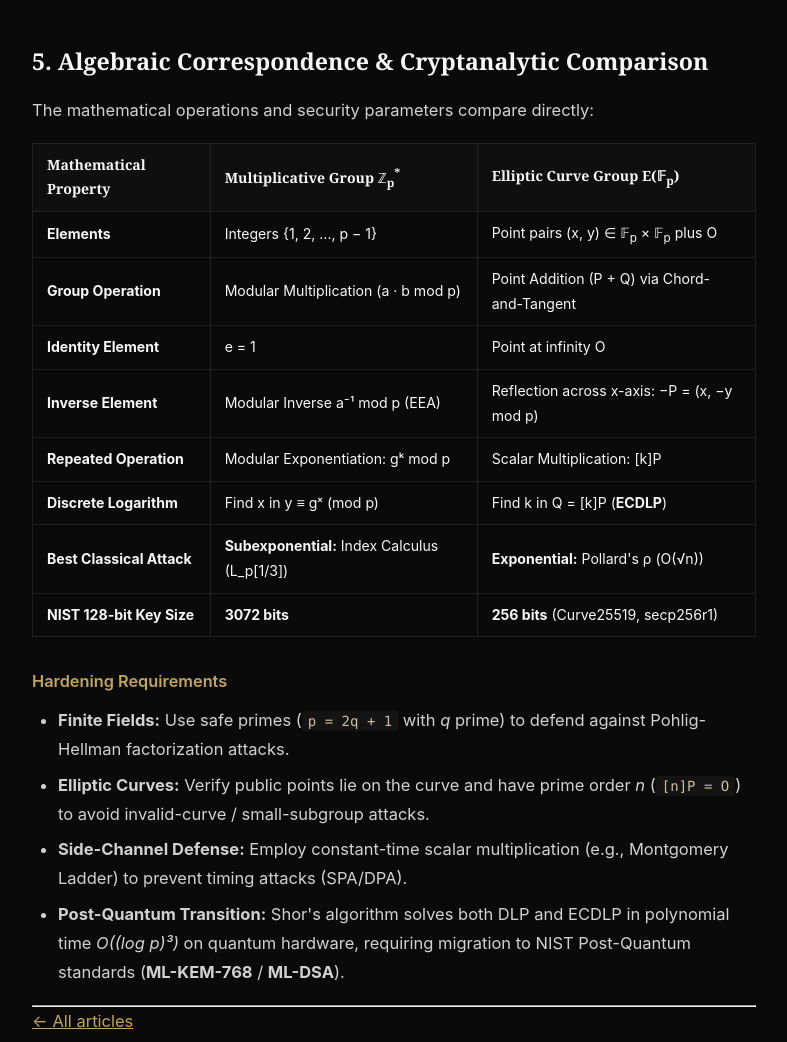
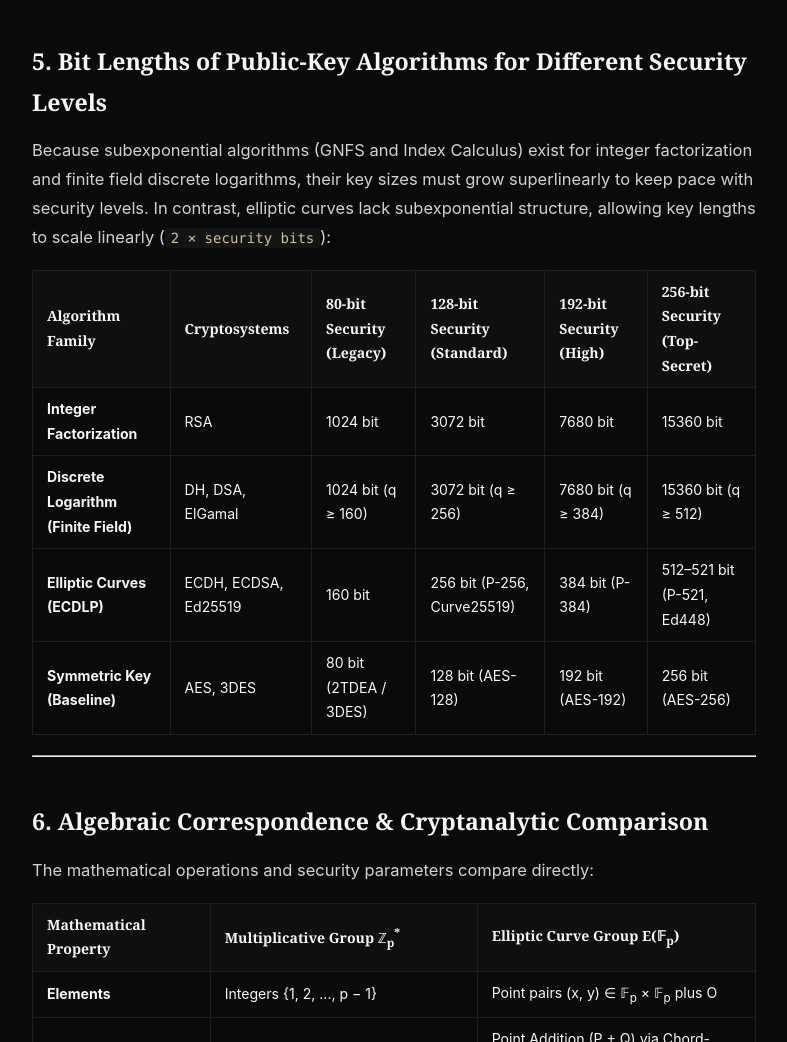
Before and after one commit to ikonstas70/ikonstas70.github.io, a plain HTML site: page articles/gh-discrete-logarithm-cryptosystems.html in a window 1280 px wide. Shown: the part 5680-6722 px from the top of the page, without its empty margins (246-1033 px from the left). Drawn offline with Linux system fonts and the light colour scheme; no server answers.

Commit message:
Add Bit lengths of public-key algorithms for different security levels comparison table

```diff
--- a/articles/gh-discrete-logarithm-cryptosystems.html
+++ b/articles/gh-discrete-logarithm-cryptosystems.html
@@ -5,7 +5,7 @@
 <meta charset="utf-8">
 <meta name="viewport" content="width=device-width, initial-scale=1">
 <title>Public-Key Cryptosystems Based on the Discrete Logarithm Problem — Konstas Engineering Notes</title>
-<meta name="description" content="Technical reference on the Discrete Logarithm Problem (DLP), ℤₚ* Multiplicative Group Operations, Diffie-Hellman Key Exchange (DHKE), ElGamal Encryption, and Elliptic Curve Cryptography (ECC).">
+<meta name="description" content="Technical reference on the Discrete Logarithm Problem (DLP), ℤₚ* Multiplicative Group Operations, Diffie-Hellman Key Exchange (DHKE), ElGamal Encryption, Elliptic Curve Cryptography (ECC), and security bit-length equivalents.">
 <link rel="stylesheet" href="/style.css">
 <!-- Google tag (gtag.js) -->
 <script async src="https://www.googletagmanager.com/gtag/js?id=G-BZK50T0JFT"></script>
@@ -212,7 +212,59 @@ y₃ ≡ &lambda;(x₁ &minus; x₃) &minus; y₁ (mod p)
 
     <hr></hr>
 
-    <h2>5. Algebraic Correspondence & Cryptanalytic Comparison</h2>
+    <h2>5. Bit Lengths of Public-Key Algorithms for Different Security Levels</h2>
+    <p>Because subexponential algorithms (GNFS and Index Calculus) exist for integer factorization and finite field discrete logarithms, their key sizes must grow superlinearly to keep pace with security levels. In contrast, elliptic curves lack subexponential structure, allowing key lengths to scale linearly (<code>2 &times; security bits</code>):</p>
+
+    <table>
+      <thead>
+        <tr>
+          <th>Algorithm Family</th>
+          <th>Cryptosystems</th>
+          <th>80-bit Security (Legacy)</th>
+          <th>128-bit Security (Standard)</th>
+          <th>192-bit Security (High)</th>
+          <th>256-bit Security (Top-Secret)</th>
+        </tr>
+      </thead>
+      <tbody>
+        <tr>
+          <td><strong>Integer Factorization</strong></td>
+          <td>RSA</td>
+          <td>1024 bit</td>
+          <td>3072 bit</td>
+          <td>7680 bit</td>
+          <td>15360 bit</td>
+        </tr>
+        <tr>
+          <td><strong>Discrete Logarithm (Finite Field)</strong></td>
+          <td>DH, DSA, ElGamal</td>
+          <td>1024 bit (q &ge; 160)</td>
+          <td>3072 bit (q &ge; 256)</td>
+          <td>7680 bit (q &ge; 384)</td>
+          <td>15360 bit (q &ge; 512)</td>
+        </tr>
+        <tr>
+          <td><strong>Elliptic Curves (ECDLP)</strong></td>
+          <td>ECDH, ECDSA, Ed25519</td>
+          <td>160 bit</td>
+          <td>256 bit (P-256, Curve25519)</td>
+          <td>384 bit (P-384)</td>
+          <td>512–521 bit (P-521, Ed448)</td>
+        </tr>
+        <tr>
+          <td><strong>Symmetric Key (Baseline)</strong></td>
+          <td>AES, 3DES</td>
+          <td>80 bit (2TDEA / 3DES)</td>
+          <td>128 bit (AES-128)</td>
+          <td>192 bit (AES-192)</td>
+          <td>256 bit (AES-256)</td>
+        </tr>
+      </tbody>
+    </table>
+
+    <hr></hr>
+
+    <h2>6. Algebraic Correspondence & Cryptanalytic Comparison</h2>
     <p>The mathematical operations and security parameters compare directly:</p>
 
     <table>
```
